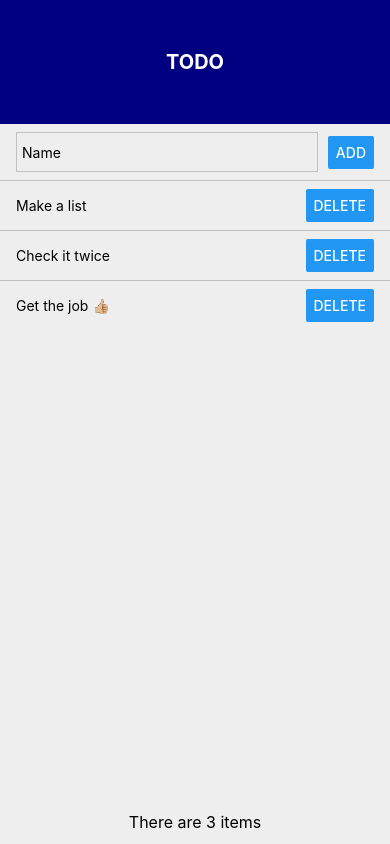
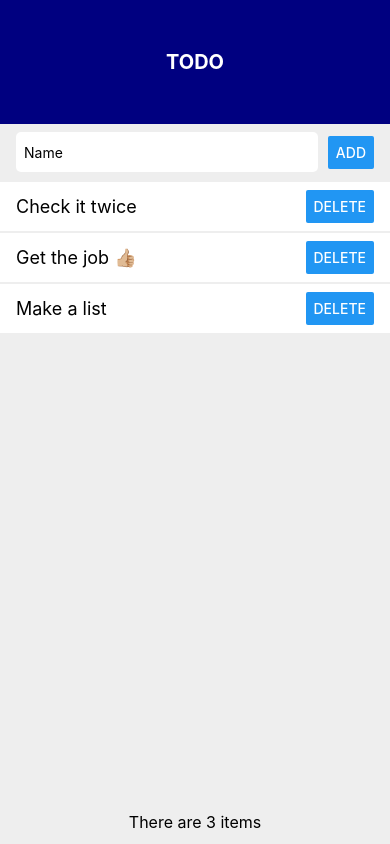
Before and after one commit to pareshmeb/compono-react-native-test, a React Native app: screen / in a window 390 px wide. Built offline with nearby package versions, Linux system fonts and the light colour scheme.

Commit message:
Add 3 broken tests

```diff
--- a/src/components/CreateEntry.tsx
+++ b/src/components/CreateEntry.tsx
@@ -1,5 +1,6 @@
 import React, { useState } from 'react';
 import { View, TextInput, Button, StyleSheet } from 'react-native';
+import { NewItem } from './types';
 
 const styles = StyleSheet.create({
   layout: {
@@ -12,22 +13,22 @@ const styles = StyleSheet.create({
   input: {
     flex: 1,
     height: 40,
-    borderColor: 'silver',
-    borderWidth: 1,
-    paddingHorizontal: 5,
+    backgroundColor: 'white',
+    borderRadius: 5,
+    paddingHorizontal: 8,
     marginRight: 10,
   }
 })
 
 type Props = {
-  onSave: (value: string) => void;
+  onSave: (newItem: NewItem) => void;
 }
 
 export const CreateEntry = ({ onSave }: Props) => {
   const [value, setValue] = useState<string>('');
 
   const handleAdd = () => {
-    value && onSave(value);
+    value && onSave({ name: value, points: 0 });
     setValue('');
   }
 
--- /dev/null
+++ b/src/components/ItemCard.tsx
@@ -0,0 +1,35 @@
+import React from 'react';
+import { View, Text, StyleSheet, Button } from 'react-native';
+
+const styles = StyleSheet.create({
+  container: {
+    flexDirection: 'row',
+    justifyContent: 'space-between',
+    alignItems: 'center',
+    paddingVertical: 8,
+    paddingHorizontal: 16,
+    marginTop: 2,
+    backgroundColor: 'white',
+  },
+  containerCritical: {
+    backgroundColor: '#ffdddd',
+  },
+  text: {
+    fontSize: 18,
+  },
+  textCritical: {
+    fontWeight: 'bold',
+  }
+});
+
+type Props = {
+  onDelete: () => void,
+  critical?: boolean,
+}
+
+export const ItemCard: React.FC<Props> = ({ children, onDelete, critical }) => (
+  <View testID="itemCard" style={{ ...styles.container, ...(critical ? styles.containerCritical : {}) }}>
+    <Text testID="itemName" style={{ ...styles.text, ...(critical ? styles.textCritical : {}) }}>{children}</Text>
+    <Button testID="itemDeleteButton" onPress={onDelete} title="Delete" />
+  </View>
+);
--- a/src/components/Todos.tsx
+++ b/src/components/Todos.tsx
@@ -3,11 +3,8 @@ import { View, Text, FlatList, StyleSheet, Button } from 'react-native';
 
 import { CreateEntry } from './CreateEntry';
 import { sample } from '../data/sample';
-
-type Item = {
-  key: string;
-  name: string;
-}
+import { Item, NewItem } from './types';
+import { ItemCard } from './ItemCard';
 
 const styles = StyleSheet.create({
   container: {
@@ -18,33 +15,22 @@ const styles = StyleSheet.create({
     fontSize: 16,
     textAlign: 'center',
   },
-  itemView: {
-    flexDirection: 'row',
-    justifyContent: 'space-between',
-    alignItems: 'center',
-    paddingVertical: 8,
-    paddingHorizontal: 16,
-    borderTopColor: 'silver',
-    borderTopWidth: 1,
-  }
 });
 
-function compare( a: Item, b: Item ) {
-  if ( a.name < b.name ){
-    return -1;
-  }
-  if ( a.name > b.name ){
-    return 1;
-  }
+function byPointsAndName( a: Item, b: Item ) {
+  if (a.name < b.name) return -1;
+  if (a.name > b.name) return 1;
   return 0;
 }
 
 export const Todos = () => {
-  const defaultSet = sample.map((name, index) => ({ key: index.toString(), name }));
-  const [items, setItems] = useState<Item[]>(defaultSet);
+  const defaultItems = sample.map((item, index) => ({ key: `item${index}`, ...item }));
+  defaultItems.sort(byPointsAndName);
+  const [items, setItems] = useState<Item[]>(defaultItems);
 
-  const addItem = (item: string) => {
-    const sortedItems = [...items, { key: `item${items.length}`, name: item }].sort(compare)
+  const addItem = (newItem: NewItem) => {
+    const item = { key: `item${items.length}`, ...newItem };
+    const sortedItems = [...items, item].sort(byPointsAndName);
     setItems(sortedItems);
   }
 
@@ -58,10 +44,10 @@ export const Todos = () => {
       <FlatList
         data={items}
         renderItem={({ item }) => (
-          <View key={item.key} testID="item" style={styles.itemView}>
-            <Text>{item.name}</Text>
-            <Button testID="deleteButton" onPress={_ => deleteItem(item.key)} title="Delete" />
-          </View>
+          <ItemCard
+            key={item.key}
+            onDelete={() => deleteItem(item.key)}
+          >{item.name}</ItemCard>
         )}
       />
       <Text style={styles.summary} testID="summary">{`There ${items.length == 1 ? 'is' : 'are'} ${items.length > 0 ? items.length : 'no'} item${items.length == 1 ? '' : 's'}`}</Text>
--- /dev/null
+++ b/src/components/types.ts
@@ -0,0 +1,7 @@
+export type Item = {
+  key: string;
+  name: string;
+  points: number;
+}
+
+export type NewItem = Omit<Item, 'key'>;
--- a/src/data/sample.ts
+++ b/src/data/sample.ts
@@ -1,5 +1,5 @@
 export const sample = [
-  'Make a list',
-  'Check it twice',
-  'Get the job 👍🏼'
+  { name: 'Get the job 👍🏼', points: 10 },
+  { name: 'Check it twice', points: 8 },
+  { name: 'Make a list', points: 6 },
 ];
```
Also changed, not shown: src/components/Item.tsx (added, +23 -0 lines), 2 other files (tests, documents, lock files or other folders).
